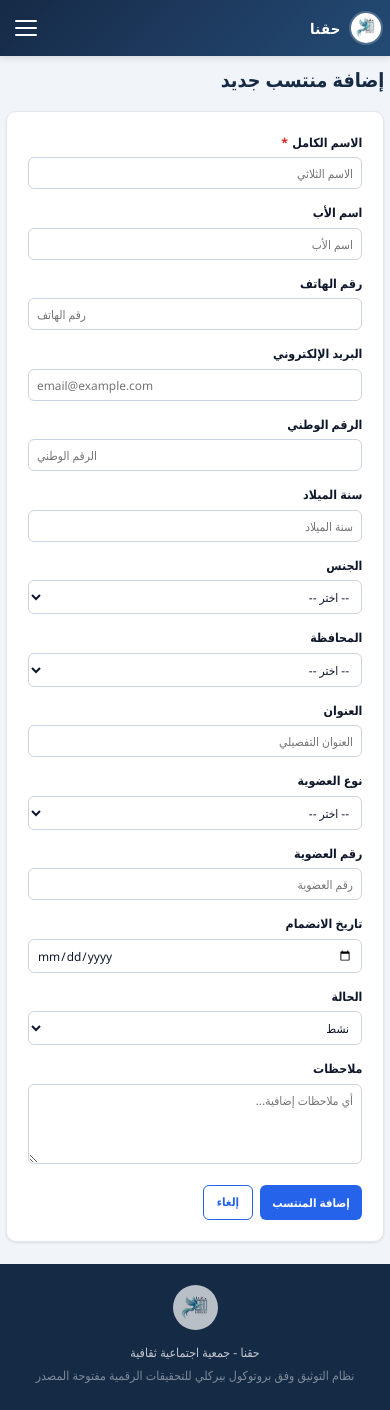
After one commit to MuTheBug/dd, a Flask app: page /admin/member/add in a window 390 px wide. The commit adds this page. Run offline with Flask 3, Linux system fonts and the light colour scheme; the visitor is signed in with stand-in values (Sample User, id 1).

Commit message:
feat: Add members system and allow birth years from 1900
- Add members (منتسبين) table with full_name, father_name, phone, email,
  national_id, birth_year, gender, province, membership_type/number, etc.
- Add CRUD routes: list, add, edit, delete members
- Create admin_members.html with search/filter by status and membership type
- Create admin_member_form.html with all fields
- Add "المنتسبون" nav link in base.html and dashboard
- Merge member names into collector_name filter dropdown (UNION with volunteers)
- Change children birth year min from 1990 to 1900 in entry and edit forms
- Change victim birth year min from 1930 to 1900 in entry form

https://claude.ai/code/session_01FZZA9sHitvUinEA95n5vod

```diff
--- a/app.py
+++ b/app.py
@@ -426,6 +426,29 @@ def migrate_db():
         )
     """)
 
+    # -- Members table --
+    cursor.execute("""
+        CREATE TABLE IF NOT EXISTS members (
+            id INTEGER PRIMARY KEY AUTOINCREMENT,
+            full_name TEXT NOT NULL,
+            father_name TEXT DEFAULT '',
+            phone TEXT DEFAULT '',
+            email TEXT DEFAULT '',
+            national_id TEXT DEFAULT '',
+            birth_year INTEGER DEFAULT 0,
+            gender TEXT DEFAULT '',
+            province TEXT DEFAULT '',
+            address TEXT DEFAULT '',
+            membership_type TEXT DEFAULT '',
+            membership_number TEXT DEFAULT '',
+            join_date TEXT DEFAULT '',
+            status TEXT DEFAULT 'active',
+            notes TEXT DEFAULT '',
+            created_at TEXT DEFAULT (datetime('now','localtime')),
+            updated_at TEXT DEFAULT (datetime('now','localtime'))
+        )
+    """)
+
     conn.commit()
     conn.close()
 
@@ -440,6 +463,19 @@ VOLUNTEER_STATUSES = [
 VOLUNTEER_ROLES = [
     'جامع بيانات', 'محقق ميداني', 'مدقق معلومات', 'مترجم',
     'دعم نفسي', 'مستشار قانوني', 'إداري', 'متطوع عام', 'أخرى'
+]
+
+# Member statuses
+MEMBER_STATUSES = [
+    ('active', 'نشط'),
+    ('inactive', 'غير نشط'),
+    ('suspended', 'معلّق'),
+    ('honorary', 'فخري'),
+]
+
+MEMBERSHIP_TYPES = [
+    'عضو مؤسس', 'عضو عامل', 'عضو منتسب', 'عضو فخري',
+    'عضو داعم', 'أخرى'
 ]
 
 
@@ -507,6 +543,8 @@ def inject_constants():
         'DEFAULT_PDF_COLS': DEFAULT_PDF_COLS,
         'VOLUNTEER_STATUSES': VOLUNTEER_STATUSES,
         'VOLUNTEER_ROLES': VOLUNTEER_ROLES,
+        'MEMBER_STATUSES': MEMBER_STATUSES,
+        'MEMBERSHIP_TYPES': MEMBERSHIP_TYPES,
     }
 
 
@@ -549,7 +587,7 @@ def index():
 def entry_form():
     db = get_db()
     volunteer_names = db.execute(
-        "SELECT DISTINCT full_name FROM volunteers WHERE status='active' ORDER BY full_name"
+        "SELECT DISTINCT full_name FROM (SELECT full_name FROM volunteers WHERE status='active' UNION SELECT full_name FROM members WHERE status='active') ORDER BY full_name"
     ).fetchall()
     return render_template('entry.html', volunteer_names=[v['full_name'] for v in volunteer_names])
 
@@ -1174,7 +1212,7 @@ def admin_records():
 
     # Fetch active volunteers for collector_name filter dropdown
     volunteer_names = db.execute(
-        "SELECT DISTINCT full_name FROM volunteers WHERE status='active' ORDER BY full_name"
+        "SELECT DISTINCT full_name FROM (SELECT full_name FROM volunteers WHERE status='active' UNION SELECT full_name FROM members WHERE status='active') ORDER BY full_name"
     ).fetchall()
 
     return render_template('admin_records.html',
@@ -1367,7 +1405,7 @@ def admin_record_edit(record_id):
         return redirect(url_for('admin_record_detail', record_id=record_id))
 
     volunteer_names = db.execute(
-        "SELECT DISTINCT full_name FROM volunteers WHERE status='active' ORDER BY full_name"
+        "SELECT DISTINCT full_name FROM (SELECT full_name FROM volunteers WHERE status='active' UNION SELECT full_name FROM members WHERE status='active') ORDER BY full_name"
     ).fetchall()
     return render_template('admin_record_edit.html', record=record,
                            volunteer_names=[v['full_name'] for v in volunteer_names])
@@ -2131,6 +2169,137 @@ def api_volunteers_list():
 
 
 # ---------------------------------------------------------------------------
+# Members management
+# ---------------------------------------------------------------------------
+@app.route('/admin/members')
+@admin_required
+def admin_members():
+    db = get_db()
+    search = request.args.get('search', '').strip()
+    status_filter = request.args.get('status', '')
+    membership_type_filter = request.args.get('membership_type', '')
+
+    where = []
+    params = []
+    if search:
+        where.append("(full_name LIKE ? OR phone LIKE ? OR national_id LIKE ? OR membership_number LIKE ?)")
+        params.extend([f'%{search}%'] * 4)
+    if status_filter:
+        where.append("status = ?")
+        params.append(status_filter)
+    if membership_type_filter:
+        where.append("membership_type = ?")
+        params.append(membership_type_filter)
+
+    where_clause = " AND ".join(where) if where else "1=1"
+    members = db.execute(
+        f"SELECT * FROM members WHERE {where_clause} ORDER BY created_at DESC", params
+    ).fetchall()
+
+    total = db.execute("SELECT COUNT(*) FROM members").fetchone()[0]
+    active = db.execute("SELECT COUNT(*) FROM members WHERE status='active'").fetchone()[0]
+
+    return render_template('admin_members.html',
+                           members=members,
+                           total=total,
+                           active_count=active,
+                           filters={'search': search, 'status': status_filter,
+                                    'membership_type': membership_type_filter})
+
+
+@app.route('/admin/member/add', methods=['GET', 'POST'])
+@admin_required
+def admin_member_add():
+    if request.method == 'POST':
+        db = get_db()
+        db.execute("""
+            INSERT INTO members (full_name, father_name, phone, email, national_id,
+                                 birth_year, gender, province, address,
+                                 membership_type, membership_number, join_date, status, notes)
+            VALUES (?, ?, ?, ?, ?, ?, ?, ?, ?, ?, ?, ?, ?, ?)
+        """, (
+            request.form.get('full_name', '').strip(),
+            request.form.get('father_name', '').strip(),
+            request.form.get('phone', '').strip(),
+            request.form.get('email', '').strip(),
+            request.form.get('national_id', '').strip(),
+            int(request.form.get('birth_year', 0) or 0),
+            request.form.get('gender', ''),
+            request.form.get('province', ''),
+            request.form.get('address', '').strip(),
+            request.form.get('membership_type', ''),
+            request.form.get('membership_number', '').strip(),
+            request.form.get('join_date', ''),
+            request.form.get('status', 'active'),
+            request.form.get('notes', '').strip(),
+        ))
+        db.commit()
+        flash('تم إضافة المنتسب بنجاح', 'success')
+        return redirect(url_for('admin_members'))
+    return render_template('admin_member_form.html', member=None)
+
+
+@app.route('/admin/member/<int:mid>/edit', methods=['GET', 'POST'])
+@admin_required
+def admin_member_edit(mid):
+    db = get_db()
+    member = db.execute("SELECT * FROM members WHERE id=?", (mid,)).fetchone()
+    if not member:
+        flash('المنتسب غير موجود', 'error')
+        return redirect(url_for('admin_members'))
+
+    if request.method == 'POST':
+        db.execute("""
+            UPDATE members SET full_name=?, father_name=?, phone=?, email=?, national_id=?,
+                               birth_year=?, gender=?, province=?, address=?,
+                               membership_type=?, membership_number=?, join_date=?, status=?,
+                               notes=?, updated_at=datetime('now','localtime')
+            WHERE id=?
+        """, (
+            request.form.get('full_name', '').strip(),
+            request.form.get('father_name', '').strip(),
+            request.form.get('phone', '').strip(),
+            request.form.get('email', '').strip(),
+            request.form.get('national_id', '').strip(),
+            int(request.form.get('birth_year', 0) or 0),
+            request.form.get('gender', ''),
+            request.form.get('province', ''),
+            request.form.get('address', '').strip(),
+            request.form.get('membership_type', ''),
+            request.form.get('membership_number', '').strip(),
+            request.form.get('join_date', ''),
+            request.form.get('status', 'active'),
+            request.form.get('notes', '').strip(),
+            mid,
+        ))
+        db.commit()
+        flash('تم تعديل بيانات المنتسب بنجاح', 'success')
+        return redirect(url_for('admin_members'))
+    return render_template('admin_member_form.html', member=member)
+
+
+@app.route('/admin/member/<int:mid>/delete', methods=['POST'])
+@admin_required
+def admin_member_delete(mid):
+    db = get_db()
+    db.execute("DELETE FROM members WHERE id=?", (mid,))
+    db.commit()
+    flash('تم حذف المنتسب', 'success')
+    return redirect(url_for('admin_members'))
+
+
+@app.route('/api/members')
+@admin_required
+def api_members_list():
+    """API endpoint returning active member names for filter dropdowns."""
+    db = get_db()
+    mems = db.execute(
+        "SELECT id, full_name, membership_type FROM members WHERE status='active' ORDER BY full_name"
+    ).fetchall()
+    return jsonify([{'id': m['id'], 'name': m['full_name'], 'type': m['membership_type']} for m in mems])
+
+
+# ---------------------------------------------------------------------------
 # Uploaded files serving
 # ---------------------------------------------------------------------------
 @app.route('/uploads/<path:filename>')
--- a/templates/admin_dashboard.html
+++ b/templates/admin_dashboard.html
@@ -7,6 +7,7 @@
     <div class="btn-group">
         <a href="{{ url_for('admin_records') }}" class="btn btn-primary btn-sm">&#x1F4CB; السجلات</a>
         <a href="{{ url_for('admin_volunteers') }}" class="btn btn-outline btn-sm">المتطوعون</a>
+        <a href="{{ url_for('admin_members') }}" class="btn btn-outline btn-sm">المنتسبون</a>
         <a href="{{ url_for('entry_form') }}" class="btn btn-outline btn-sm">+ إضافة حالة</a>
     </div>
 </div>
--- /dev/null
+++ b/templates/admin_member_form.html
@@ -0,0 +1,108 @@
+{% extends "base.html" %}
+{% block title %}{{ 'تعديل منتسب' if member else 'إضافة منتسب' }} - حقنا{% endblock %}
+
+{% block content %}
+<div style="max-width: 800px; margin: 0 auto;">
+    <h1 style="font-size: 1.4rem; color: var(--primary-dark); margin-bottom: 1rem;">
+        {{ 'تعديل بيانات المنتسب' if member else 'إضافة منتسب جديد' }}
+    </h1>
+
+    <form method="POST" class="card" style="padding: 1.5rem;">
+        <div class="form-grid" style="display: grid; grid-template-columns: repeat(auto-fit, minmax(250px, 1fr)); gap: 1rem;">
+
+            <div class="form-group">
+                <label>الاسم الكامل <span style="color: var(--deceased);">*</span></label>
+                <input type="text" name="full_name" value="{{ member.full_name if member else '' }}" required placeholder="الاسم الثلاثي">
+            </div>
+
+            <div class="form-group">
+                <label>اسم الأب</label>
+                <input type="text" name="father_name" value="{{ member.father_name if member else '' }}" placeholder="اسم الأب">
+            </div>
+
+            <div class="form-group">
+                <label>رقم الهاتف</label>
+                <input type="text" name="phone" value="{{ member.phone if member else '' }}" placeholder="رقم الهاتف" dir="ltr">
+            </div>
+
+            <div class="form-group">
+                <label>البريد الإلكتروني</label>
+                <input type="email" name="email" value="{{ member.email if member else '' }}" placeholder="email@example.com" dir="ltr">
+            </div>
+
+            <div class="form-group">
+                <label>الرقم الوطني</label>
+                <input type="text" name="national_id" value="{{ member.national_id if member else '' }}" placeholder="الرقم الوطني" dir="ltr">
+            </div>
+
+            <div class="form-group">
+                <label>سنة الميلاد</label>
+                <input type="number" name="birth_year" value="{{ member.birth_year if member and member.birth_year else '' }}" placeholder="سنة الميلاد" min="1900" max="2026">
+            </div>
+
+            <div class="form-group">
+                <label>الجنس</label>
+                <select name="gender">
+                    <option value="">-- اختر --</option>
+                    <option value="male" {{ 'selected' if member and member.gender=='male' }}>ذكر</option>
+                    <option value="female" {{ 'selected' if member and member.gender=='female' }}>أنثى</option>
+                </select>
+            </div>
+
+            <div class="form-group">
+                <label>المحافظة</label>
+                <select name="province">
+                    <option value="">-- اختر --</option>
+                    {% for p in PROVINCES %}
+                    <option value="{{ p }}" {{ 'selected' if member and member.province==p }}>{{ p }}</option>
+                    {% endfor %}
+                </select>
+            </div>
+
+            <div class="form-group">
+                <label>العنوان</label>
+                <input type="text" name="address" value="{{ member.address if member else '' }}" placeholder="العنوان التفصيلي">
+            </div>
+
+            <div class="form-group">
+                <label>نوع العضوية</label>
+                <select name="membership_type">
+                    <option value="">-- اختر --</option>
+                    {% for t in MEMBERSHIP_TYPES %}
+                    <option value="{{ t }}" {{ 'selected' if member and member.membership_type==t }}>{{ t }}</option>
+                    {% endfor %}
+                </select>
+            </div>
+
+            <div class="form-group">
+                <label>رقم العضوية</label>
+                <input type="text" name="membership_number" value="{{ member.membership_number if member else '' }}" placeholder="رقم العضوية">
+            </div>
+
+            <div class="form-group">
+                <label>تاريخ الانضمام</label>
+                <input type="date" name="join_date" value="{{ member.join_date if member else '' }}">
+            </div>
+
+            <div class="form-group">
+                <label>الحالة</label>
+                <select name="status">
+                    {% for code, label in MEMBER_STATUSES %}
+                    <option value="{{ code }}" {{ 'selected' if member and member.status==code }}>{{ label }}</option>
+                    {% endfor %}
+                </select>
+            </div>
+        </div>
+
+        <div class="form-group" style="margin-top: 1rem;">
+            <label>ملاحظات</label>
+            <textarea name="notes" rows="3" placeholder="أي ملاحظات إضافية...">{{ member.notes if member else '' }}</textarea>
+        </div>
+
+        <div style="display: flex; gap: 0.5rem; margin-top: 1.5rem;">
+            <button type="submit" class="btn btn-primary">{{ 'حفظ التعديلات' if member else 'إضافة المنتسب' }}</button>
+            <a href="{{ url_for('admin_members') }}" class="btn btn-outline">إلغاء</a>
+        </div>
+    </form>
+</div>
+{% endblock %}
--- a/templates/admin_record_edit.html
+++ b/templates/admin_record_edit.html
@@ -655,7 +655,7 @@ function addChild(data) {
         '<option value="">--</option><option value="male"' + (data.gender === 'male' ? ' selected' : '') + '>ذكر</option>' +
         '<option value="female"' + (data.gender === 'female' ? ' selected' : '') + '>أنثى</option></select></div>' +
         '<div class="form-group"><label style="font-size:0.7rem;">سنة الميلاد</label>' +
-        '<input type="number" class="child-birth-year" value="' + (data.birth_year || data.birthYear || (data.age ? (currentYear - parseInt(data.age)) : '') || '') + '" min="1990" max="2026" style="font-size:0.8rem;padding:4px 6px;"></div>' +
+        '<input type="number" class="child-birth-year" value="' + (data.birth_year || data.birthYear || (data.age ? (currentYear - parseInt(data.age)) : '') || '') + '" min="1900" max="2026" style="font-size:0.8rem;padding:4px 6px;"></div>' +
         '<div class="form-group"><label style="font-size:0.7rem;">التحصيل العلمي</label>' +
         '<select class="child-education" style="font-size:0.8rem;padding:4px 6px;">' + eduOpts + '</select></div>' +
         '<div class="form-group"><label style="font-size:0.7rem;">المدرسة/الجامعة</label>' +
--- a/templates/base.html
+++ b/templates/base.html
@@ -28,6 +28,7 @@
                 <a href="{{ url_for('admin_dashboard') }}">لوحة التحكم</a>
                 <a href="{{ url_for('admin_records') }}">السجلات</a>
                 <a href="{{ url_for('admin_volunteers') }}">المتطوعون</a>
+                <a href="{{ url_for('admin_members') }}">المنتسبون</a>
                 <a href="{{ url_for('admin_logout') }}" class="nav-logout">خروج</a>
                 {% else %}
                 <a href="{{ url_for('admin_login') }}">دخول الإدارة</a>
--- a/templates/entry.html
+++ b/templates/entry.html
@@ -298,7 +298,7 @@
                 <div class="form-date-group">
                     <input type="number" name="birth_day" placeholder="اليوم" min="0" max="31">
                     <input type="number" name="birth_month" placeholder="الشهر" min="0" max="12">
-                    <input type="number" name="birth_year" placeholder="السنة" min="1930" max="2010">
+                    <input type="number" name="birth_year" placeholder="السنة" min="1900" max="2026">
                 </div>
             </div>
             <div class="form-group">
@@ -1089,7 +1089,7 @@ function addEntryChild(data) {
         '<div class="form-grid" style="grid-template-columns: repeat(auto-fill, minmax(170px, 1fr)); gap: 0.6rem;">' +
         '<div class="form-group"><label>\u0627\u0644\u0627\u0633\u0645</label><input type="text" class="ec-name" value="' + (data.name||'') + '"></div>' +
         '<div class="form-group"><label>\u0627\u0644\u062c\u0646\u0633</label><select class="ec-gender"><option value="">--</option><option value="male"' + (data.gender==='male'?' selected':'') + '>\u0630\u0643\u0631</option><option value="female"' + (data.gender==='female'?' selected':'') + '>\u0623\u0646\u062b\u0649</option></select></div>' +
-        '<div class="form-group"><label>\u0633\u0646\u0629 \u0627\u0644\u0645\u064a\u0644\u0627\u062f</label><input type="number" class="ec-birth" value="' + (data.birth_year || data.birthYear || (data.age ? (entryCurrentYear - parseInt(data.age)) : '') || '') + '" min="1990" max="2026"></div>' +
+        '<div class="form-group"><label>\u0633\u0646\u0629 \u0627\u0644\u0645\u064a\u0644\u0627\u062f</label><input type="number" class="ec-birth" value="' + (data.birth_year || data.birthYear || (data.age ? (entryCurrentYear - parseInt(data.age)) : '') || '') + '" min="1900" max="2026"></div>' +
         '<div class="form-group"><label>\u0627\u0644\u062a\u062d\u0635\u064a\u0644 \u0627\u0644\u0639\u0644\u0645\u064a</label><select class="ec-edu">' + eduOpts + '</select></div>' +
         '<div class="form-group"><label>\u0627\u0644\u0645\u062f\u0631\u0633\u0629/\u0627\u0644\u062c\u0627\u0645\u0639\u0629</label><input type="text" class="ec-school" value="' + (data.school||'') + '"></div>' +
         '<div class="form-group"><label>\u0627\u0644\u0639\u0645\u0644</label><input type="text" class="ec-work" value="' + (data.employment||data.job||'') + '"></div>' +
```
Also changed, not shown: templates/admin_members.html (added, +105 -0 lines).
